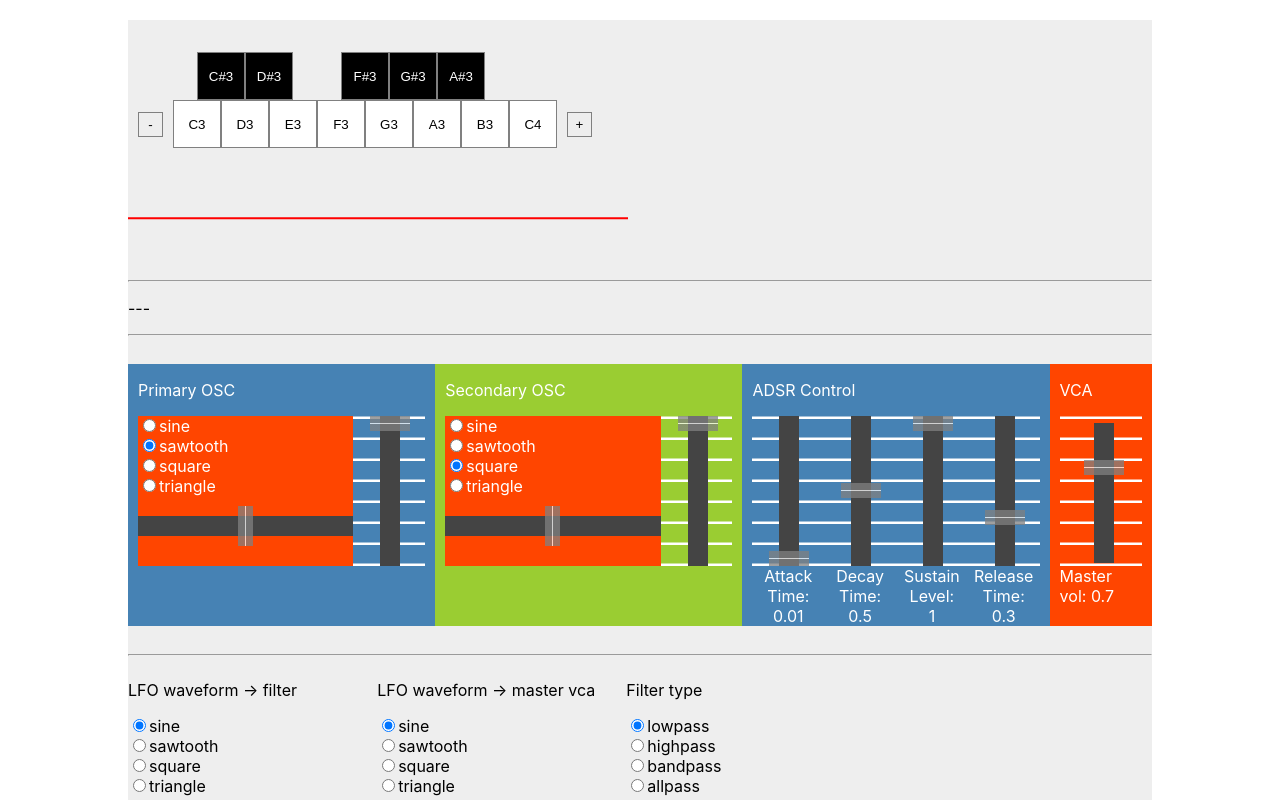
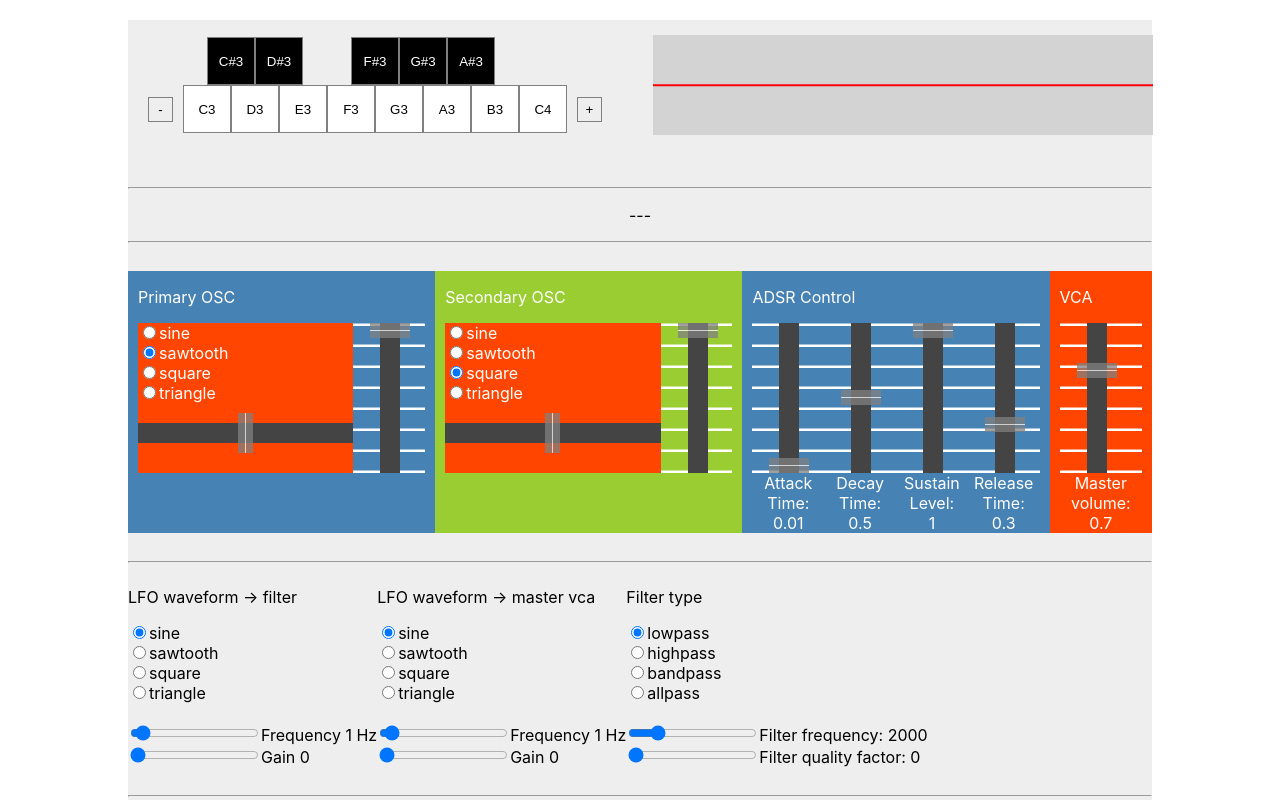
Before and after one commit to straburzynski/SynthJS, a React (Create React App) app: page / in a window 1280 px wide. Shown: the top 800 px of the page. Built offline with nearby package versions, Linux system fonts and the light colour scheme.

Commit message:
UI - Master Volume refactor, top section changes.

```diff
--- a/src/components/CurrentNoteComponent/CurrentNoteComponent.module.scss
+++ b/src/components/CurrentNoteComponent/CurrentNoteComponent.module.scss
@@ -1,3 +1,3 @@
-.faders {
-  height: 150px;
+.textCenter {
+  text-align: center
 }
--- a/src/components/CurrentNoteComponent/CurrentNoteComponent.tsx
+++ b/src/components/CurrentNoteComponent/CurrentNoteComponent.tsx
@@ -1,22 +1,21 @@
 import React, { FC } from 'react';
 import { Note } from '@tonaljs/tonal';
+import styles from './CurrentNoteComponent.module.scss';
 
 type CurrentNoteComponentProps = {
     currentNote: string | undefined;
-}
+};
 const CurrentNoteComponent: FC<CurrentNoteComponentProps> = ({ currentNote }) => {
-
     return (
-        <>
+        <div className={styles.textCenter}>
             {currentNote ? (
                 <p>
-                    <strong>{currentNote}</strong>
-                    [<i> {Note.get(currentNote).freq?.toFixed(2)} Hz</i> ]
+                    <strong>{currentNote}</strong>[<i> {Note.get(currentNote).freq?.toFixed(2)} Hz</i> ]
                 </p>
             ) : (
                 <p>---</p>
             )}
-        </>
+        </div>
     );
 };
 
--- a/src/components/KeyboardComponent/keyboardComponent.scss
+++ b/src/components/KeyboardComponent/keyboardComponent.scss
@@ -1,6 +1,6 @@
 .keys-container {
   display: block;
-  margin: 60px auto 0 auto;
+  margin: 65px 0 0 10px;
   min-width: 500px;
 }
 
--- a/src/components/MasterVolumeComponent/MasterVolumeComponent.module.scss
+++ b/src/components/MasterVolumeComponent/MasterVolumeComponent.module.scss
@@ -1,3 +1,7 @@
 .faders {
   height: 150px;
 }
+
+.textCenter {
+  text-align: center;
+}
--- a/src/components/MasterVolumeComponent/MasterVolumeComponent.tsx
+++ b/src/components/MasterVolumeComponent/MasterVolumeComponent.tsx
@@ -1,5 +1,6 @@
 import React, { FC, useState } from 'react';
 import { DefaultParams } from '../../consts/DefaultParams';
+import VerticalSliderComponent from '../shared/VerticalSliderComponent/VerticalSliderComponent';
 import styles from './MasterVolumeComponent.module.scss';
 
 type MasterVolumeComponentProps = {
@@ -9,18 +10,10 @@ type MasterVolumeComponentProps = {
 const MasterVolumeComponent: FC<MasterVolumeComponentProps> = ({ masterVcaNode }) => {
     const [volume, setVolume] = useState<number>(DefaultParams.masterVcaGain);
 
-    const handleVolumeChange = (event: React.ChangeEvent<HTMLInputElement>) => {
-        const volumeLevel: number = event.target.valueAsNumber;
-        console.log('master volume change: ', volumeLevel);
-        masterVcaNode.gain.value = volumeLevel;
-        setVolume(volumeLevel);
-    };
-
-    const handleDoubleClick = (event: React.MouseEvent<HTMLInputElement>, setterFunction: Function, value: number) => {
-        console.log('double click -> reset to default value: ', event.currentTarget.id);
-        if (event.detail === 2) {
-            setterFunction(value);
-        }
+    const handleVolumeChange = (name: string, changedValue: number, setterFunction: Function) => {
+        console.log(name, changedValue);
+        masterVcaNode.gain.value = changedValue;
+        setterFunction(changedValue);
     };
 
     return (
@@ -28,23 +21,23 @@ const MasterVolumeComponent: FC<MasterVolumeComponentProps> = ({ masterVcaNode }
             <p>VCA</p>
             <div className="columns">
                 <div className={'column-1 vertical-fader-scale ' + styles.faders}>
-                    <input
-                        type="range"
-                        id="master-vca-control"
-                        name="master-vca-control"
-                        className="vertical-slider"
-                        min={DefaultParams.masterVcaGainMin}
-                        max={DefaultParams.masterVcaGainMax}
+                    <VerticalSliderComponent
+                        name={'master-vca'}
+                        minValue={DefaultParams.masterVcaGainMin}
+                        maxValue={DefaultParams.masterVcaGainMax}
+                        value={volume}
+                        onChange={(changedValue: number) => handleVolumeChange('master-vca', changedValue, setVolume)}
+                        defaultValue={DefaultParams.masterVcaGain}
                         step={0.05}
-                        value={volume}
-                        onChange={handleVolumeChange}
-                        onClick={(e) => handleDoubleClick(e, setVolume, DefaultParams.masterVcaGain)}
                     />
                 </div>
             </div>
             <div className="columns">
-                <div className="column-1">
-                    <label htmlFor="master-vca-control">Master vol: {volume}</label>
+                <div className={styles.textCenter + ' column-1'}>
+                    <label htmlFor="master-vca-control">
+                        Master volume:
+                        <br /> {volume}
+                    </label>
                 </div>
             </div>
         </div>
--- a/src/components/SynthComponent/SynthComponent.tsx
+++ b/src/components/SynthComponent/SynthComponent.tsx
@@ -12,9 +12,9 @@ import { createImpulseResponse } from '../../services/ImpulseResponseGenerator';
 import { createDistortionCurve } from '../../services/DistortionCurveGenerator';
 import { Note } from '@tonaljs/tonal';
 import { OscillatorComponent } from '../OscillatorComponent/OscillatorComponent';
-import './synthComponent.scss';
 import CurrentNoteComponent from '../CurrentNoteComponent/CurrentNoteComponent';
 import MasterVolumeComponent from '../MasterVolumeComponent/MasterVolumeComponent';
+import './synthComponent.scss';
 
 const SynthComponent: FC<MutableRefObject<SynthEngineModel>> = (synthEngine: MutableRefObject<SynthEngineModel>) => {
     const [filterType, setFilterType] = useState<BiquadFilterType>(DefaultParams.filterType);
@@ -261,10 +261,17 @@ const SynthComponent: FC<MutableRefObject<SynthEngineModel>> = (synthEngine: Mut
 
     return (
         <div className="synth-wrapper">
+            <div className="container">
+                <div className="flex-100">
+                    <KeyboardComponent onHandleKey={handleKey} />
+                </div>
+                <div className="flex-100">
+                    <canvas className="visualizer" width="500" height="100" ref={canvasRef} />
+                </div>
+            </div>
+
             <br />
-            <KeyboardComponent onHandleKey={handleKey} />
             <br />
-            <canvas className="visualizer" width="500" height="100" ref={canvasRef} />
             <hr />
             <CurrentNoteComponent currentNote={currentNote} />
             <hr />
--- a/src/components/SynthComponent/synthComponent.scss
+++ b/src/components/SynthComponent/synthComponent.scss
@@ -28,3 +28,8 @@
 .container div {
   color: white;
 }
+
+canvas.visualizer {
+  background-color: lightgrey;
+  margin: 15px 15px 0 15px;
+}
--- a/src/services/SynthEngineFactory.tsx
+++ b/src/services/SynthEngineFactory.tsx
@@ -87,12 +87,12 @@ export const createSynthEngine = (): SynthEngineModel => {
     // connect nodes
     primaryAdsr.connect(primaryVca).connect(filter);
     secondaryAdsr.connect(secondaryVca).connect(filter);
-    filter.connect(delayNode).connect(delayFeedback).connect(filter); // delay
     lfo1.connect(lfo1Gain).connect(filter.detune);
     lfo2.connect(lfo2Gain).connect(masterVca.gain);
-    filter.connect(distortion).connect(masterVca).connect(limiter).connect(analyser).connect(audioContext.destination);
+    filter.connect(distortion).connect(limiter).connect(masterVca).connect(analyser).connect(audioContext.destination);
 
-    masterVca.connect(reverbGain).connect(reverbNode).connect(limiter); // reverb
+    filter.connect(delayNode).connect(delayFeedback).connect(filter); // delay
+    limiter.connect(reverbGain).connect(reverbNode).connect(masterVca); // reverb
 
     // start oscillators
     primaryVco.start();
```
